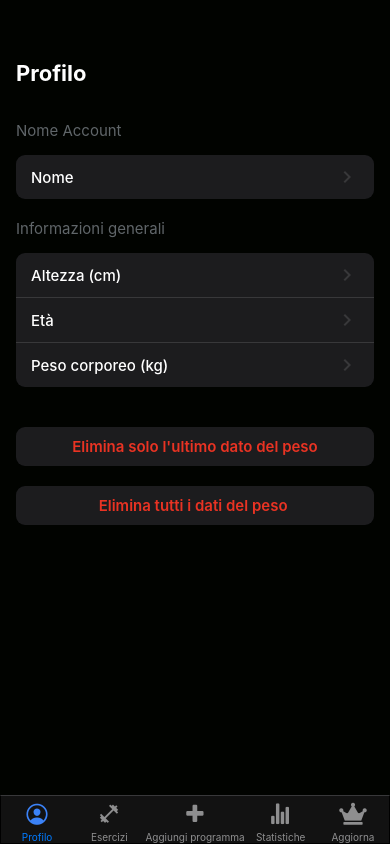
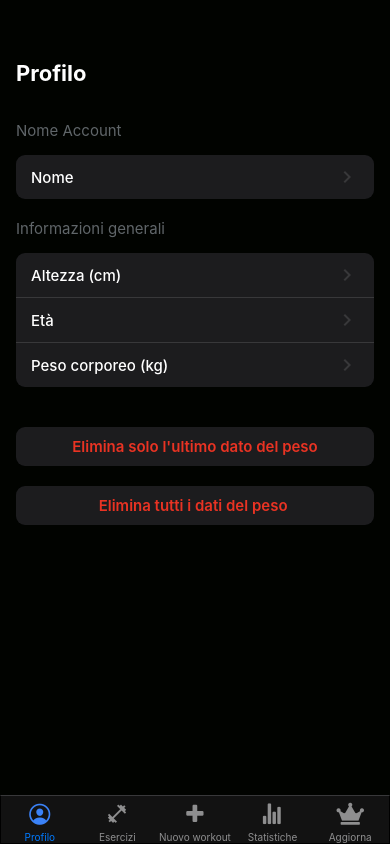
Before and after one commit to AlessandroDeFa/Fitness-App, a React Native app: screen /Profilo in a window 390 px wide. Built offline with nearby package versions, Linux system fonts and the light colour scheme; no server answers.

Commit message:
changed the label for the center icon

```diff
--- a/Navigation/TabNavigator.tsx
+++ b/Navigation/TabNavigator.tsx
@@ -122,7 +122,7 @@ function BottomTabNavigator() {
           headerShown: false,
           tabBarIcon: ({ color, size, focused }) => {
             let iconName;
-            if (route.name === "Aggiungi programma") {
+            if (route.name === "Nuovo workout") {
               iconName = "plus";
               return (
                 <FontAwesome
@@ -176,11 +176,11 @@ function BottomTabNavigator() {
             borderTopColor: "#38383A",
           },
         })}
-        initialRouteName="Aggiungi programma"
+        initialRouteName="Nuovo workout"
       >
         <Tab.Screen name="Profilo" component={Profile} />
         <Tab.Screen name="Esercizi" component={Exercises} />
-        <Tab.Screen name="Aggiungi programma" component={Home} />
+        <Tab.Screen name="Nuovo workout" component={Home} />
         <Tab.Screen name="Statistiche" component={Statistics} />
         <Tab.Screen name="Aggiorna" component={Premium} />
       </Tab.Navigator>
```
